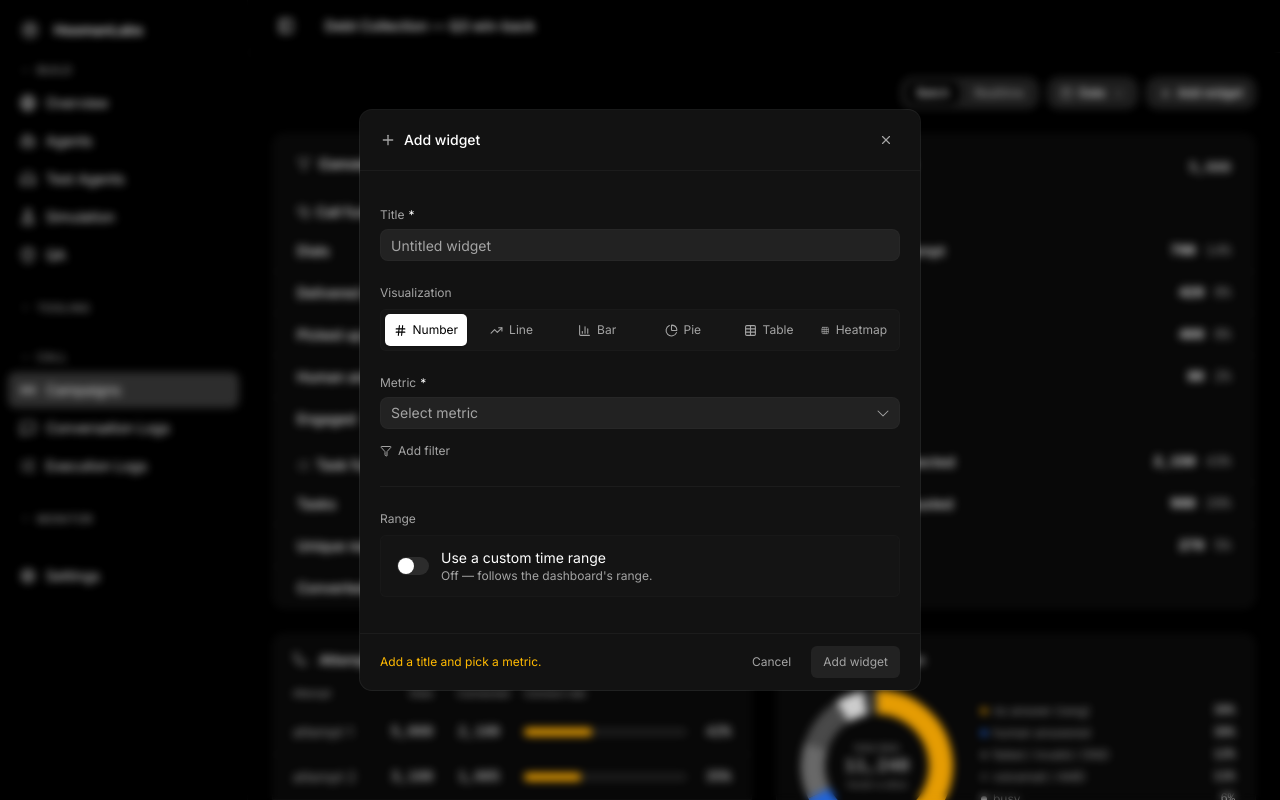
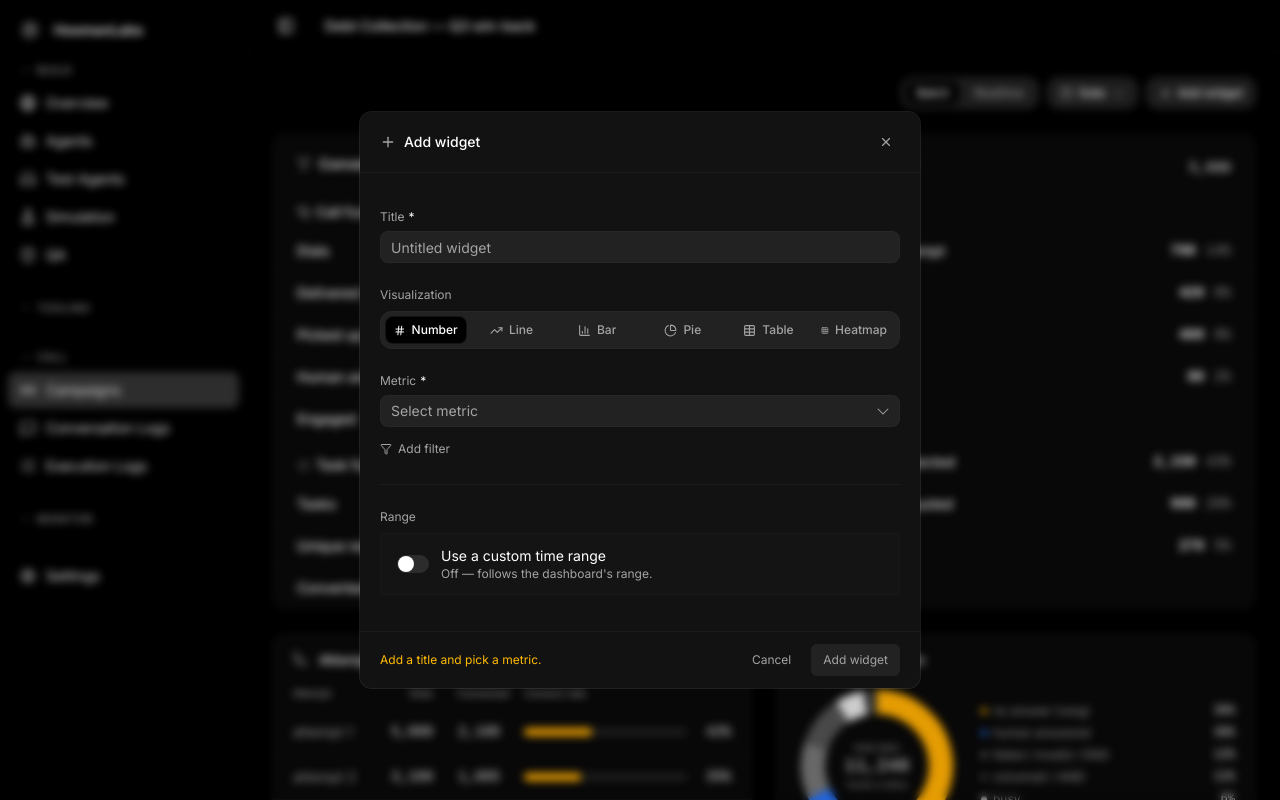
Before and after one commit to vidhaanhooman/campaign-ui, a Next.js app: page /stats in a window 1280 px wide. Both pictures are taken after a click on the button "Add widget". Built offline with nearby package versions, Linux system fonts and the light colour scheme.

Commit message:
Add-widget Visualization picker: align to segmented-control pattern
White bg-foreground active pill → dark bg-background pill with border-sidebar-border/40,
container rounded-md→rounded-xl bg-secondary. Now matches Batch/Realtime + priority tabs.

```diff
--- a/components/stats/add-widget.tsx
+++ b/components/stats/add-widget.tsx
@@ -202,7 +202,7 @@ function AddWidgetDialog({
             {/* Visualization */}
             <div className="space-y-2">
               <div className="text-xs text-muted-foreground">Visualization</div>
-              <div className="grid grid-cols-6 gap-1 rounded-md border border-sidebar-border/15 bg-secondary/30 p-1">
+              <div className="grid grid-cols-6 gap-1 rounded-xl border border-sidebar-border/30 bg-secondary p-1">
                 {VIZ.map((v) => {
                   const active = viz === v.key;
                   const Icon = v.icon;
@@ -212,9 +212,9 @@ function AddWidgetDialog({
                       type="button"
                       onClick={() => setViz(v.key)}
                       className={cn(
-                        "inline-flex h-8 items-center justify-center gap-1.5 rounded-[5px] px-2 text-xs transition-colors",
+                        "inline-flex h-7 items-center justify-center gap-1.5 rounded-lg px-2 text-xs font-medium transition-colors",
                         active
-                          ? "bg-foreground text-background shadow-sm"
+                          ? "border border-sidebar-border/40 bg-background text-foreground"
                           : "text-muted-foreground hover:text-foreground",
                       )}
                     >
```
